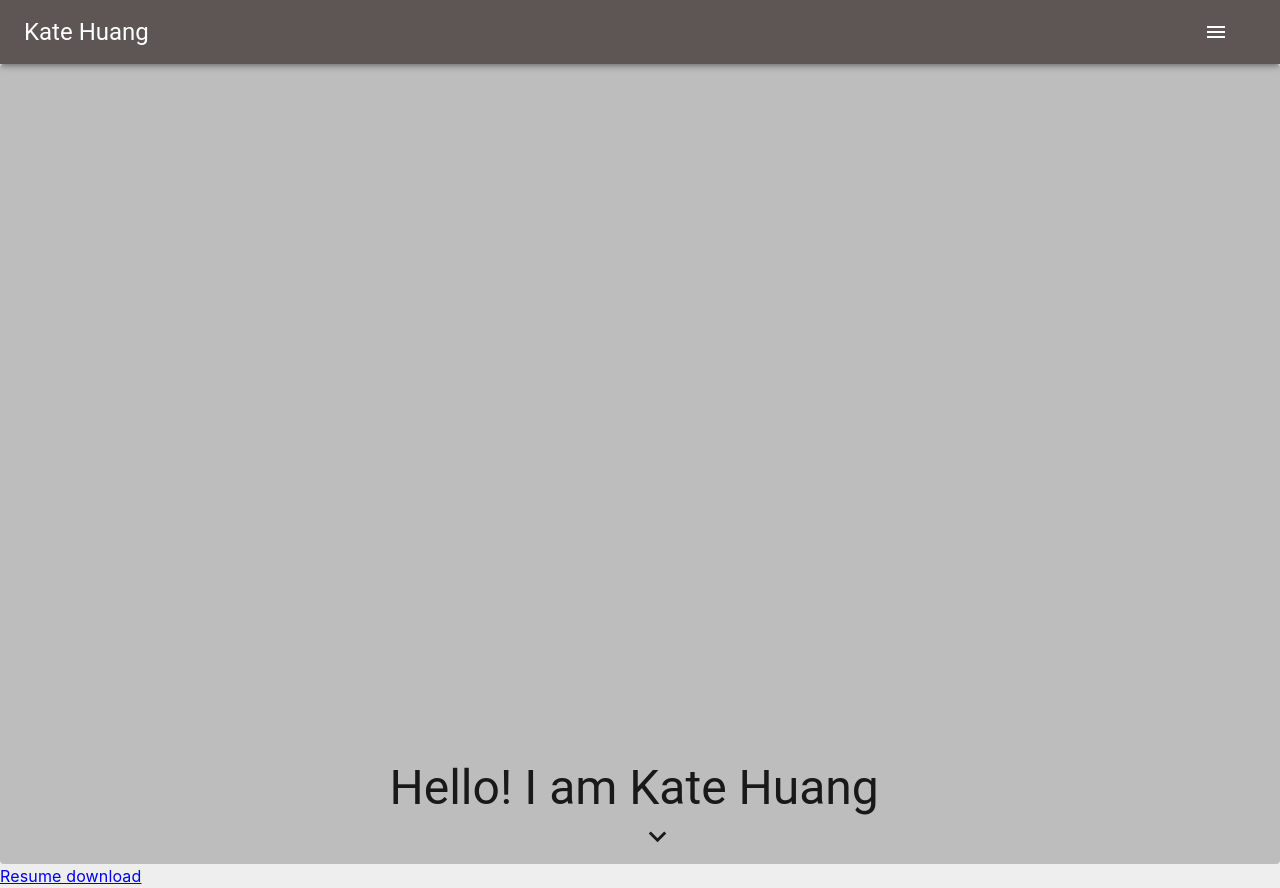
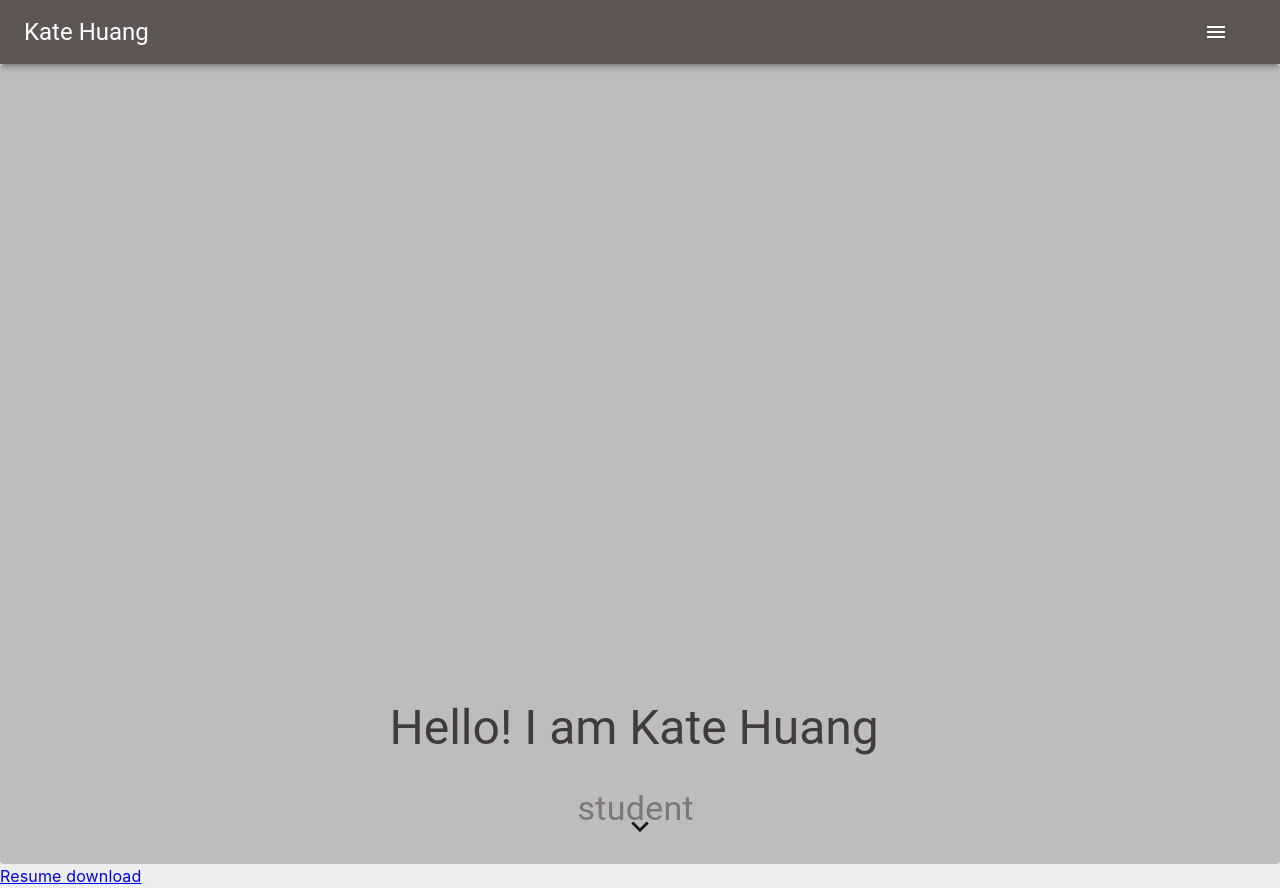
Before and after one commit to katejh/portfolio, a React (Create React App) app: page / in a window 1280 px wide. Built offline with nearby package versions, Linux system fonts and the light colour scheme.

Commit message:
add more details to home page intro header

```diff
--- a/src/App.js
+++ b/src/App.js
@@ -75,7 +75,7 @@ class App extends React.Component {
           <Switch>
             <Route path="/projects" />
             <Route path="/experience" render={() => <Experience experience={this.state.resumeData.experience} />}/>
-            <Route exact path="/" render={() => <HomePage data={this.state.resumeData} />} />
+            <Route exact path="/" render={() => <HomePage data={this.state.resumeData.basic_info} education={this.state.resumeData.education}/>} />
             <Route path="/" render={() => <NotFound404 />}></Route>
           </Switch>
         </Router>
--- a/src/components/HomePage.js
+++ b/src/components/HomePage.js
@@ -9,7 +9,9 @@ class HomePage extends React.Component {
         const data = this.props.data;
 
         this.state = {
-            name: data.basic_info.name
+            name: data.name,
+            titles: data.titles,
+            education: props.education
         }
 
         // console.log(this.props.data);
@@ -17,17 +19,24 @@ class HomePage extends React.Component {
 
     render() {
         var greeting = "Hello! I am " + this.state.name;
+        var titles = this.state.titles.map((title, i) => {
+            return [title, 1500]
+        }).flat();
 
         return (
             <div>
-                <Paper elevation={0} style={{height: window.innerHeight, alignContent: 'center', justifyContent: 'center', alignItems: 'center', textAlign: 'center', position: 'relative'}}>
-                    <div style={{display: 'flex', alignContent: 'center', justifyContent: 'center', textAlign: 'center', position: 'relative', top: '50%', transform: 'translateY(-50%'}}>
-                        <Typography variant="h3">
-                            <Typical steps={[greeting]} wrapper="p"/>
-                        </Typography>
+                <Paper elevation={0} sx={{height: window.innerHeight, alignContent: 'center', justifyContent: 'center', alignItems: 'center', textAlign: 'center', position: 'relative'}}>
+                    <div style={{display: 'flex', alignContent: 'center', justifyContent: 'center', textAlign: 'center', position: 'relative', top: '50%', transform: 'translateY(-50%)'}}>
+                        <div>
+                            <Typography color="primary.dark" variant="h3" style={{align: 'column'}}>
+                                <Typical steps={[greeting]} />
+                            </Typography>
+                            <Typography color="primary.light" variant="h4" sx={{marginTop: -2}}>
+                                <Typical steps={titles} loop={Infinity}/>
+                            </Typography>
+                        </div>
                     </div>
-                    <div style={{flexGrow: 1}}></div>
-                    <div style={{position: 'absolute', bottom: 4, left: '50%'}}>
+                    <div style={{display: 'flex', position: 'absolute', left: '50%', transform: 'translateX(-50%)', bottom: 20}}>
                         <ExpandMoreIcon fontSize="large"/>
                     </div>
                 </Paper>
```
